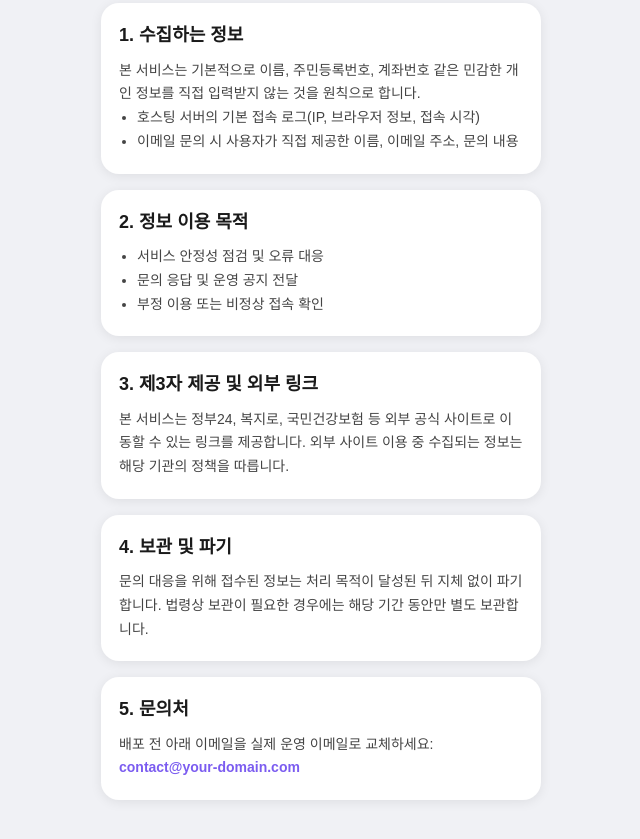
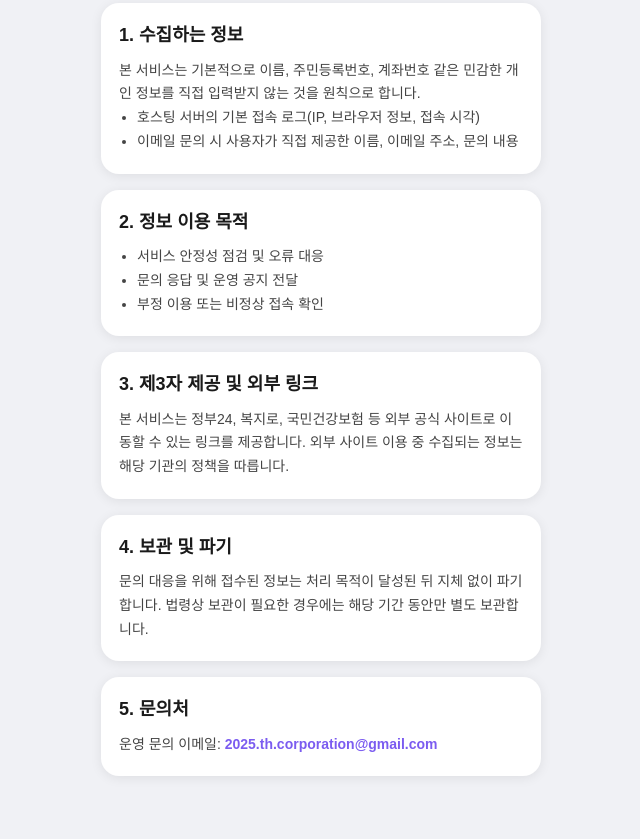
Before and after one commit to kotaehyeon/lifetips, a website: page landing/privacy.html in a window 1280 px wide. Shown: the part 341-1180 px from the top of the page, without its empty margins (319-959 px from the left). After the commit the page ends 1157 px from the top, so only its background shows below. Drawn offline with Linux system fonts and the light colour scheme; a web font is replaced by a local one.

Commit message:
Update contact email and footer copy

```diff
--- a/landing/privacy.html
+++ b/landing/privacy.html
@@ -86,8 +86,10 @@
       <section class="page-card">
         <h2>5. 문의처</h2>
         <p>
-          배포 전 아래 이메일을 실제 운영 이메일로 교체하세요:
-          <a href="mailto:contact@your-domain.com">contact@your-domain.com</a>
+          운영 문의 이메일:
+          <a href="mailto:2025.th.corporation@gmail.com"
+            >2025.th.corporation@gmail.com</a
+          >
         </p>
       </section>
     </main>
```
Also changed, not shown: landing/index.html (+2 -2 lines), README.md.
